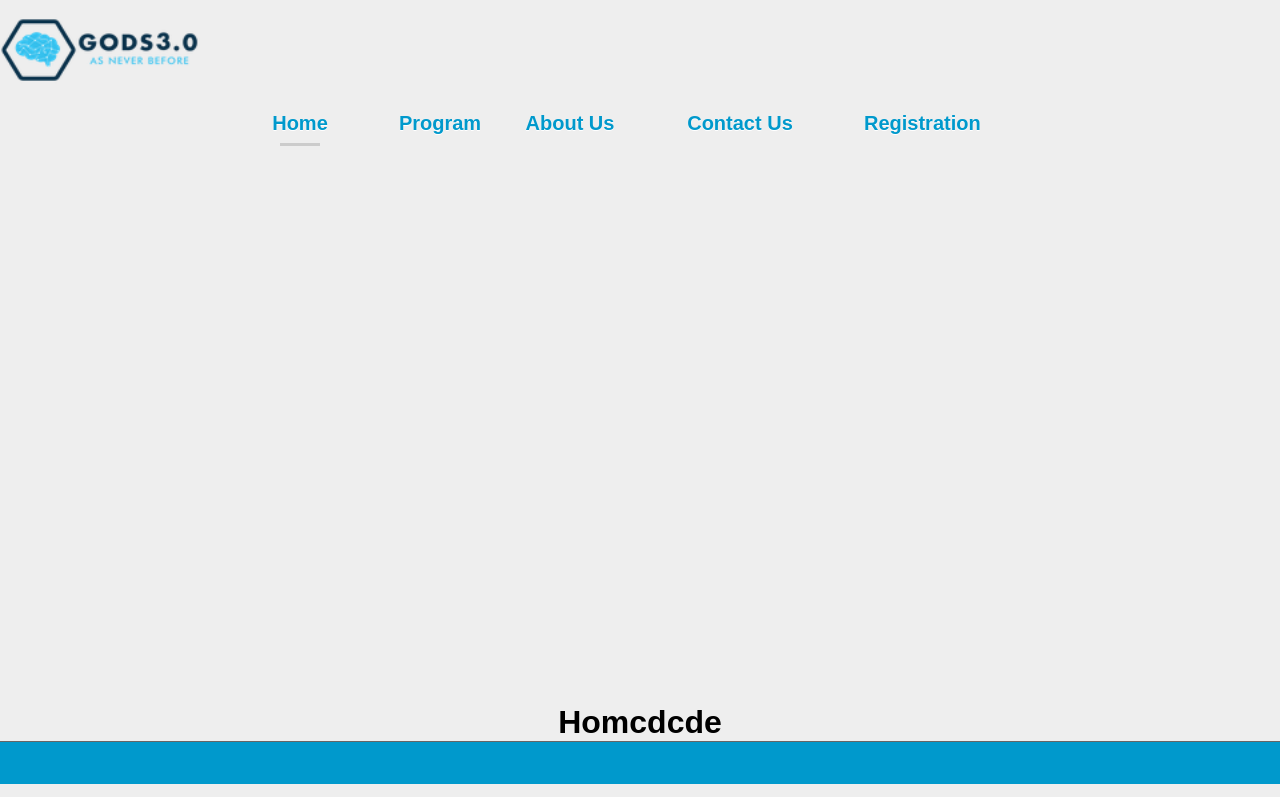
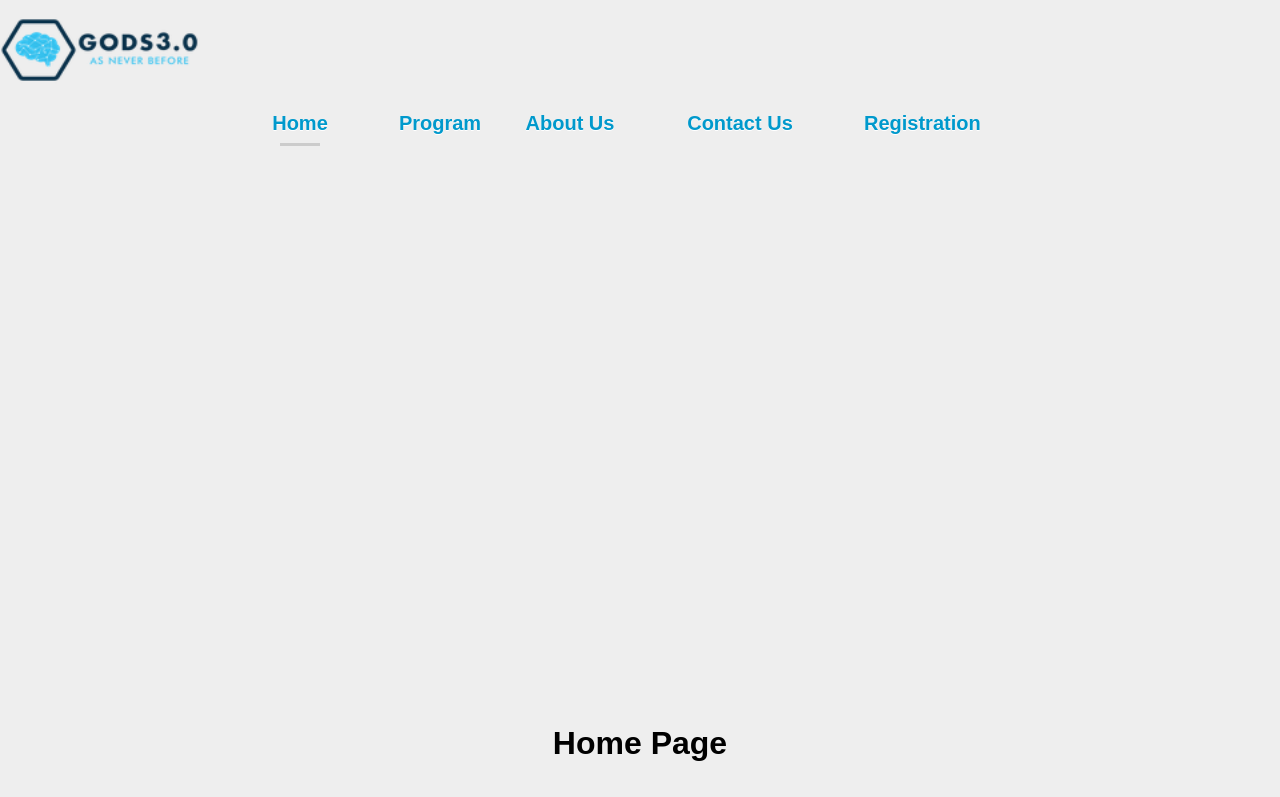
Before and after one commit to DaL1ght1/NavBar-Footer, a React (Vite) app: page / in a window 1280 px wide. Shown: the top 797 px of the page. Built offline with nearby package versions, Linux system fonts and the light colour scheme.

Commit message:
Update Home.jsx

```diff
--- a/src/Pages/Home.jsx
+++ b/src/Pages/Home.jsx
@@ -1,3 +1,3 @@
 export default function Home() {
-  return <h1 className="container">Homcdcde</h1>;
+  return <h1 className="kl1">Home Page</h1>;
 }
```
